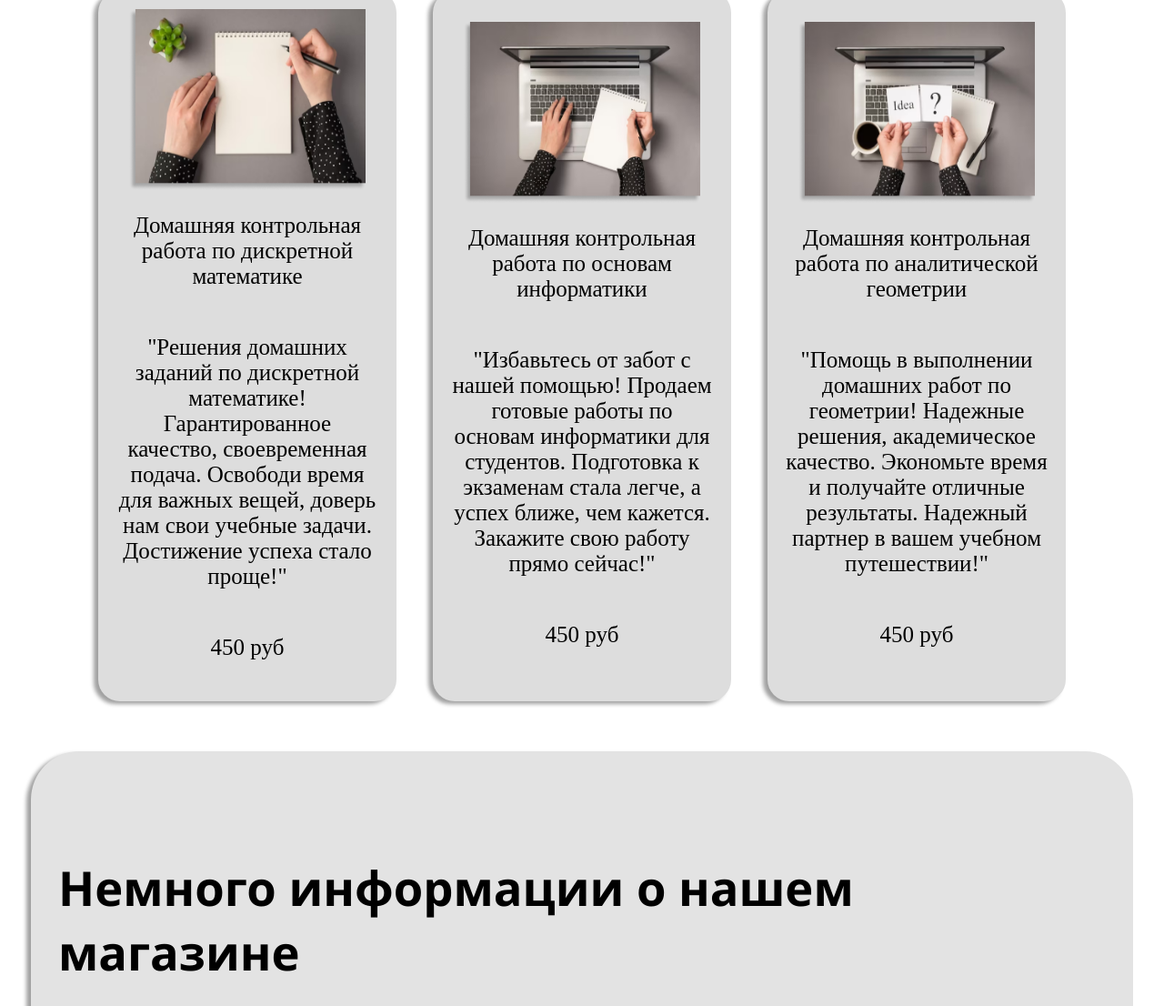
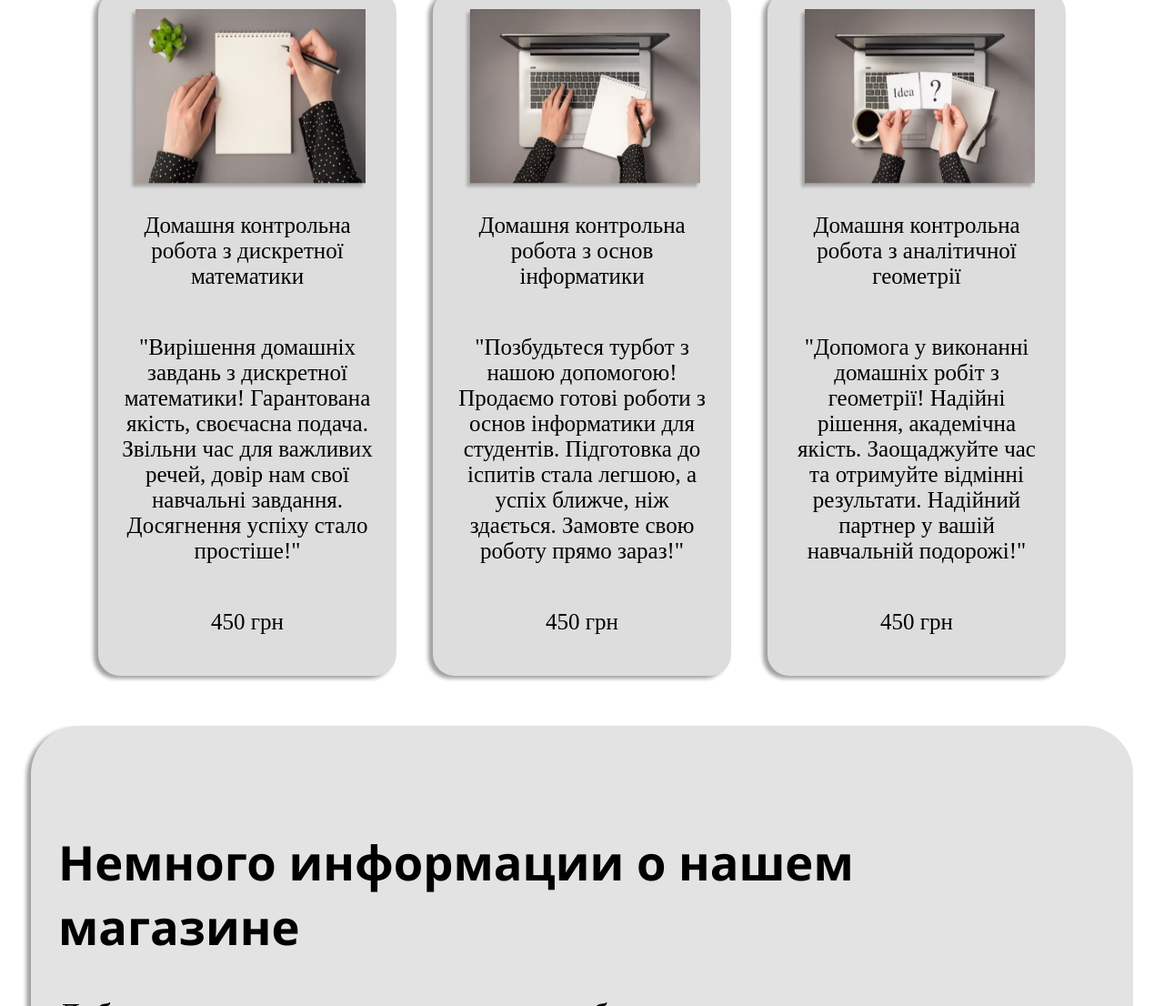
Before and after one commit to Andrey29an/git, a plain HTML site: page indexxx.html in a window 1280 px wide. Shown: the part 402-1508 px from the top of the page at 91% size. Drawn offline with Linux system fonts and the light colour scheme.

Commit message:
translate ua

```diff
--- a/indexxx.html
+++ b/indexxx.html
@@ -17,27 +17,28 @@
         <img class="img" src="./img/image 6.png" alt="" width="69px" height="69px">
     </header>
     <section class="section1">
-        <div class="block1">Акция! Купи 3 ДКР всего за 1500рублей!</div>
+        <div class="block1">Акція! Купи 3 ДКР всього за 1500 гривень!</div>
     </section>
     <section class="block2">
     <div class="div1">
         <div class="d1">
             <img src="./img/image 2.png" alt="" width="90%" height="199">
-            <p>Домашняя контрольная работа по дискретной математике</p>
-            <p>"Решения домашних заданий по дискретной математике! Гарантированное качество, своевременная подача. Освободи время для важных вещей, доверь нам свои учебные задачи. Достижение успеха стало проще!"</p>
-            <p class="p">450 руб</p>
+            <p>Домашня контрольна робота з дискретної математики</p>
+            <p>"Вирішення домашніх завдань з дискретної математики! Гарантована якість, своєчасна подача. Звільни час для важливих речей, довір нам свої навчальні завдання. Досягнення успіху стало простіше!"</p>
+            <p class="p">450 грн</p>
         </div>
         <div class="d1">
             <img src="./img/image 3.png" alt="" width="90%" height="199">
-            <p>Домашняя контрольная работа по основам информатики</p>
-            <p>"Избавьтесь от забот с нашей помощью! Продаем готовые работы по основам информатики для студентов. Подготовка к экзаменам стала легче, а успех ближе, чем кажется. Закажите свою работу прямо сейчас!"</p>
-            <p class="p">450 руб</p>
+            <p>Домашня контрольна робота з основ інформатики</p>
+            <p>
+                "Позбудьтеся турбот з нашою допомогою! Продаємо готові роботи з основ інформатики для студентів. Підготовка до іспитів стала легшою, а успіх ближче, ніж здається. Замовте свою роботу прямо зараз!"</p>
+            <p class="p">450 грн</p>
         </div>
         <div class="d1">
             <img src="./img/image 4.png" alt="" width="90%" height="199">
-            <p>Домашняя контрольная работа по аналитической геометрии</p>
-            <p>"Помощь в выполнении домашних работ по геометрии! Надежные решения, академическое качество. Экономьте время и получайте отличные результаты. Надежный партнер в вашем учебном путешествии!"</p>
-            <p class="p">450 руб</p>
+            <p>Домашня контрольна робота з аналітичної геометрії</p>
+            <p>"Допомога у виконанні домашніх робіт з геометрії! Надійні рішення, академічна якість. Заощаджуйте час та отримуйте відмінні результати. Надійний партнер у вашій навчальній подорожі!"</p>
+            <p class="p">450 грн</p>
         </div>
     </div>
     </section>
```
